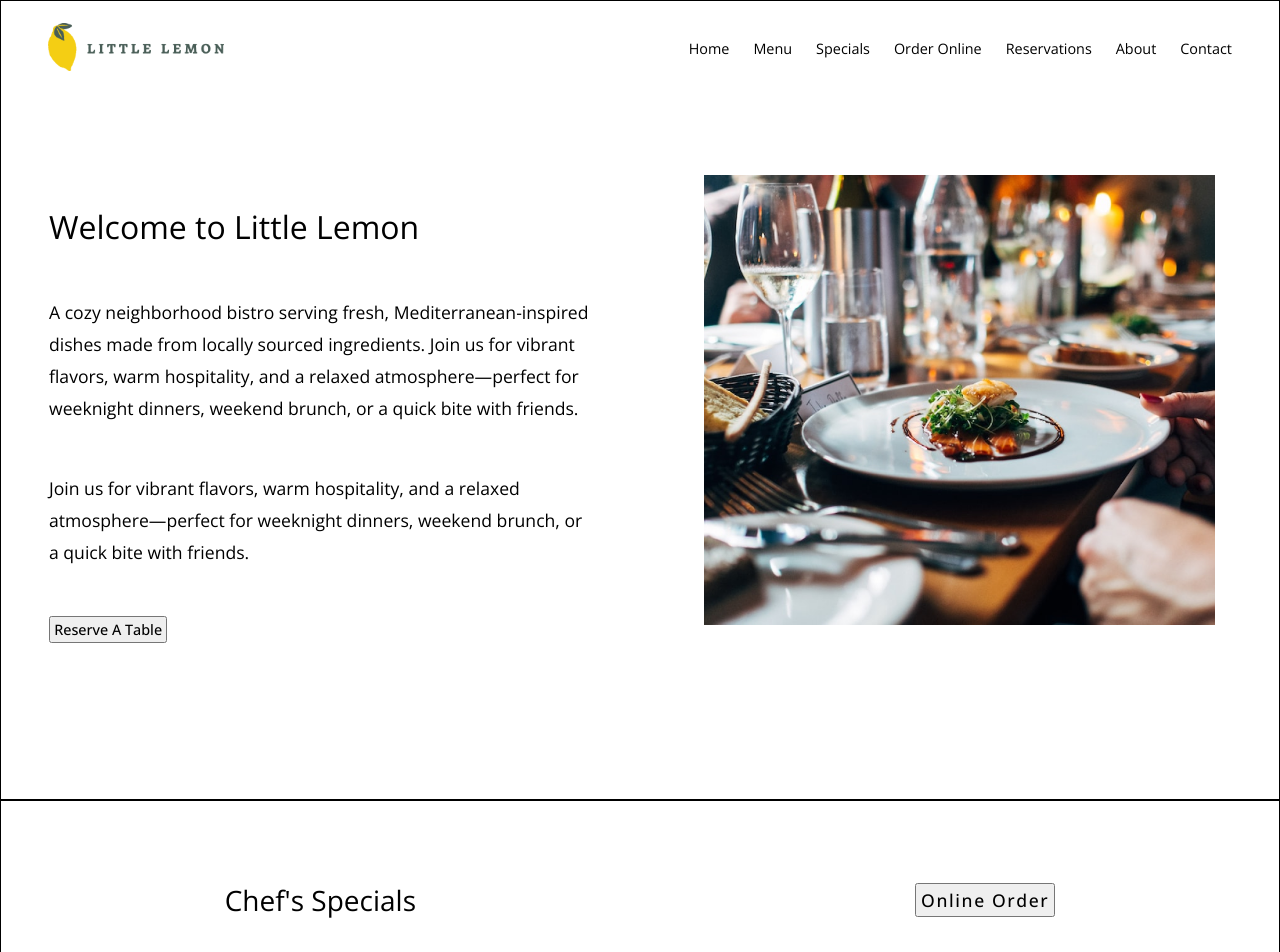
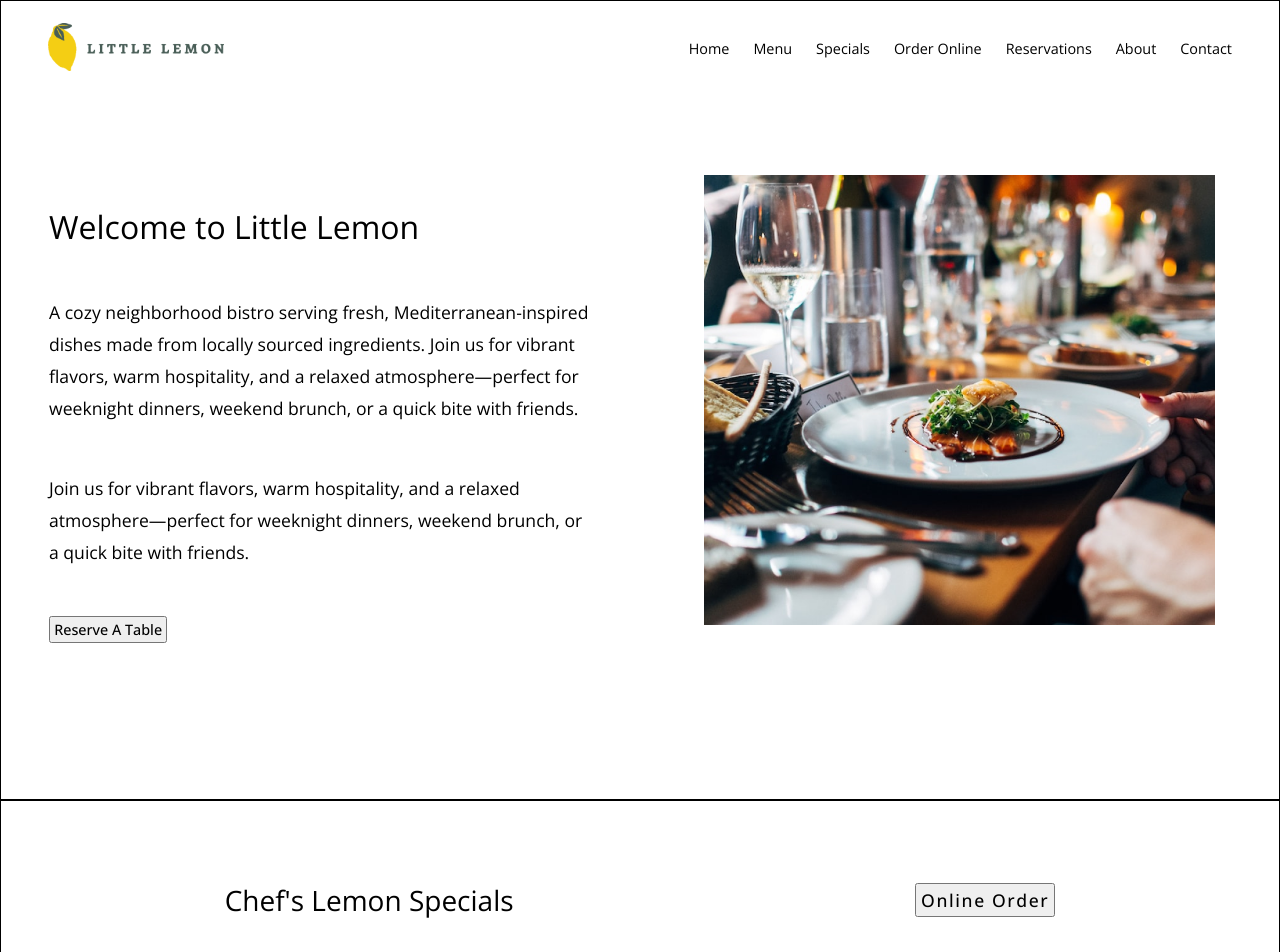
Before and after one commit to billyenglish/little-lemon, a React (Vite) app: page / in a window 1280 px wide. Shown: the top 952 px of the page. Built offline with nearby package versions, Linux system fonts and the light colour scheme; a web font is replaced by a local one.

Commit message:
Updated the spacing and special cards.

```diff
--- a/src/components/Specials.jsx
+++ b/src/components/Specials.jsx
@@ -47,7 +47,7 @@ const Specials = () => {
         <section id="special_section">
             <header id="section_header">
                 <h2 className="section_title">
-                    Chef's Specials
+                    Chef's Lemon Specials
                 </h2>
 
                 <div>
```
